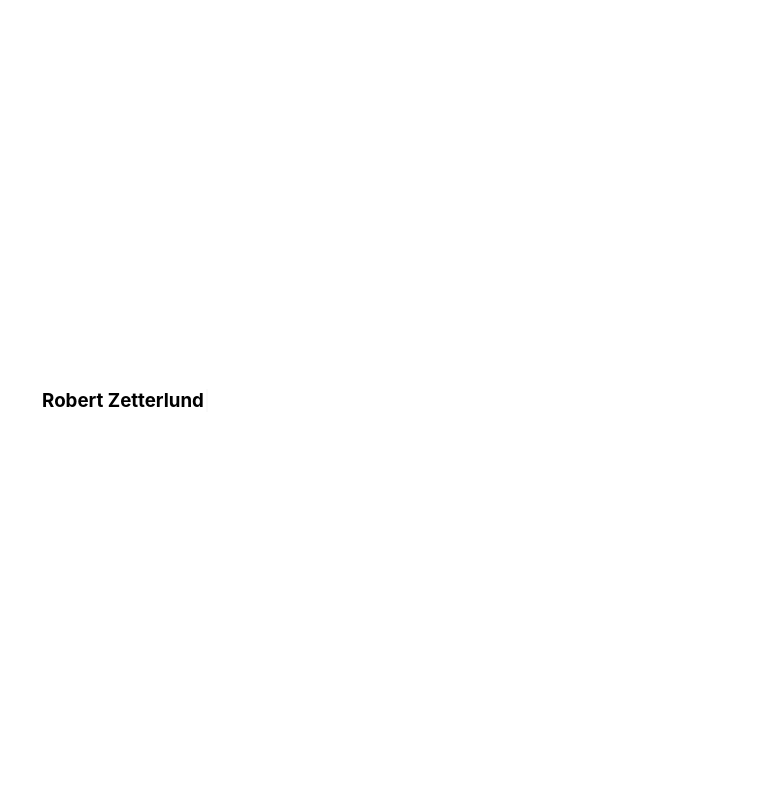
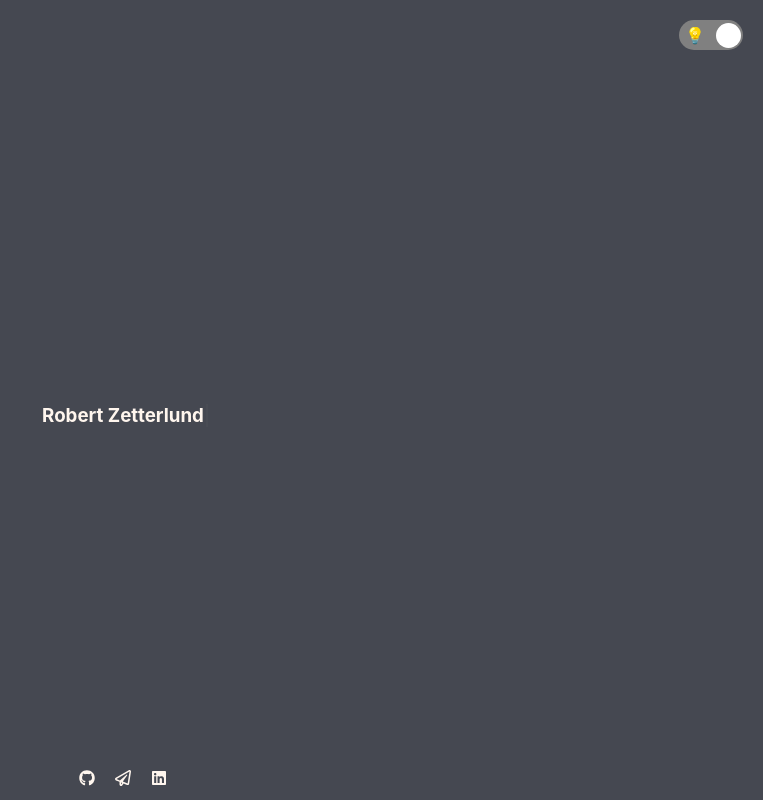
Before and after one commit to RobertZetterlund/robertzetterlund.github.io, a React (Create React App) app: page / in a window 1280 px wide. Shown: the whole page, without its empty margins (517-1280 px from the left). Built offline with nearby package versions, Linux system fonts and the light colour scheme.

Commit message:
theme and footer header

```diff
--- a/package.json
+++ b/package.json
@@ -12,6 +12,7 @@
     "@types/react-dom": "^17.0.11",
     "react": "^17.0.2",
     "react-dom": "^17.0.2",
+    "react-icons": "^4.3.1",
     "react-scripts": "5.0.0",
     "styled-components": "^5.3.3",
     "typescript": "^4.5.4",
--- a/src/App.tsx
+++ b/src/App.tsx
@@ -1,21 +1,40 @@
-import React from 'react';
+import React, { useState } from 'react';
 
-import styled, {keyframes} from 'styled-components'
+import styled, {keyframes, ThemeProvider} from 'styled-components'
+import { lightTheme, darkTheme } from './theme/theme';
+import { ToggleTheme } from './ToggleTheme';
+import { Footer } from './Footer';
 
 function App() {
+  const [theme,setTheme] = useState<'light'|'dark'>('dark')
+
   return (
-    <Main >
-     <Name>
-       Robert Zetterlund
-     </Name>
+    <ThemeProvider theme={theme==='light' ? lightTheme : darkTheme}>
+      <Wrapper>
+        <Header>
+         <ToggleTheme toggleTheme={() => setTheme((old) => old==='light' ? 'dark':'light')} theme={theme}/>
+        </Header>
+
+        <Main>
+          <Name>
+            Robert Zetterlund
+          </Name>
+        </Main>
+
+        <Footer />
+      </Wrapper>
+    </ThemeProvider>
+  );
+}
 
 
 
-
-
-    </Main>
-  );
-}
+const Header = styled.header`
+  padding:20px;
+  display:flex;
+  justify-content:flex-end;
+  align-items:center;
+`
 
 export default App;
 
@@ -23,12 +42,12 @@ const blink = keyframes`
   to {
     opacity:0;
   }
-
 `
-
 
 const Name = styled.h3`
   position:relative;
+  transition: color 0.5s ease;
+  color: ${({theme})=> theme.accent};
   &::after {
     content:'';
     position:absolute;
@@ -37,7 +56,8 @@ const Name = styled.h3`
     bottom:0;
     width:2px;
     height:100%;
-    background-color: black;
+    transition: background-color 0.5s ease;
+    background-color: ${({theme})=> theme.accent};
     opacity:1;
     animation: ${blink} 1s linear infinite;
   }
@@ -45,6 +65,14 @@ const Name = styled.h3`
 `
 
 
+const Wrapper = styled.div`
+  transition: background-color 0.5s ease;
+  background-color: ${({theme})=> theme.background};
+  display:flex;
+  flex-direction:column;
+  justify-content:space-between;
+`
+
 const Main = styled.main`
   display:grid;
   place-items:center;
--- /dev/null
+++ b/src/Footer.tsx
@@ -0,0 +1,48 @@
+import React from 'react';
+
+import styled, {css} from 'styled-components'
+
+
+import { FaGithub, FaLinkedin,FaRegPaperPlane } from 'react-icons/fa'
+
+export const Footer = () => (
+    <FooterContainer>
+      <FooterLink href='https://github.com/RobertZetterlund' target='blank' rel='noreferrer'>
+        <FaGithub/>
+      </FooterLink>
+      <FooterLink href='mailto:robert.zetterlund@outlook.com'>
+        <FaRegPaperPlane />
+      </FooterLink>
+      <FooterLink href='https://www.linkedin.com/in/robert-zetterlund-a3bb6717a/' target='blank' rel='noreferrer'>
+        <FaLinkedin />
+      </FooterLink>
+    </FooterContainer>
+);
+
+
+
+const pliancyCss = css`
+  transition: transform 250ms ease;
+
+  &:focus, &:hover {
+    transform: scale(1.2)
+  }
+  svg {
+    transition: fill 250ms ease;
+    fill: ${({theme}) => theme.accent}
+  }
+`
+
+
+const FooterLink = styled.a`
+  ${pliancyCss};
+`
+
+const FooterContainer = styled.footer`
+  height:20px;
+  padding: 10px 0;
+  width:100%;
+  display:flex;
+  gap:20px;
+  justify-content:center;
+`
--- /dev/null
+++ b/src/ToggleTheme.tsx
@@ -0,0 +1,68 @@
+import React from 'react';
+
+import styled, {css} from 'styled-components'
+
+
+
+
+export const ToggleTheme = ({toggleTheme, theme}: {toggleTheme: () => void, theme:'light'|'dark'})=> {
+
+    return (
+        <Toggle.Container onClick={toggleTheme}>
+                <Toggle.Track>
+                    <Toggle.Icon>💡</Toggle.Icon>
+                    <Toggle.Icon>🦉</Toggle.Icon>
+                    <Ball $light={theme==='light'} />
+                </Toggle.Track>
+            </Toggle.Container>
+        )
+}
+
+
+
+
+
+
+const ballLeftCss = css`
+left:3px`
+const ballRightCss = css`
+left:37px`
+
+
+const Ball = styled.div<{$light:boolean}>`
+  width:25px;
+  height:25px;
+  border-radius:50%;
+  position:absolute;
+  background-color: white;
+  transition: .33s;
+  ${({$light}) => $light ? ballLeftCss : ballRightCss}
+`
+
+const Toggle = {
+  Container: styled.div`
+    position:relative;
+    &:hover ${Ball} {
+        box-shadow: 0 0 3px 2px green;
+    }
+    cursor:pointer;
+  `,
+  Icon: styled.div`
+    align-items: center;
+    display: flex;
+    height: 8px;
+    justify-content: center;
+    width: 8px;
+  `,
+  Track: styled.div`
+  border-radius:20px;
+  background-color:gray;
+  width:40px;
+  height:30px;
+  display:flex;
+    justify-content:space-between;
+    padding: 0 12px;
+    align-items:center;
+    `
+
+}
--- a/src/index.css
+++ b/src/index.css
@@ -7,10 +7,18 @@ body {
   -moz-osx-font-smoothing: grayscale;
 }
 
+a,
+a:hover,
+a:focus,
+a:active {
+  text-decoration: none;
+  color: inherit;
+}
+
 html,
 body,
 #root,
-#root > main {
+#root > div {
   height: 100%;
 }
 
--- /dev/null
+++ b/src/theme/theme.tsx
@@ -0,0 +1,12 @@
+// theme.ts
+
+import { DefaultTheme } from "styled-components";
+export const lightTheme: DefaultTheme = {
+  background: "#FFF6EE",
+  accent: "#454851",
+};
+
+export const darkTheme: DefaultTheme = {
+  background: "#454851",
+  accent: "#FFF6EE",
+};
```
Also changed, not shown: src/theme/styled.d.ts (added, +12 -0 lines), 1 other file (tests, documents, lock files or other folders).
